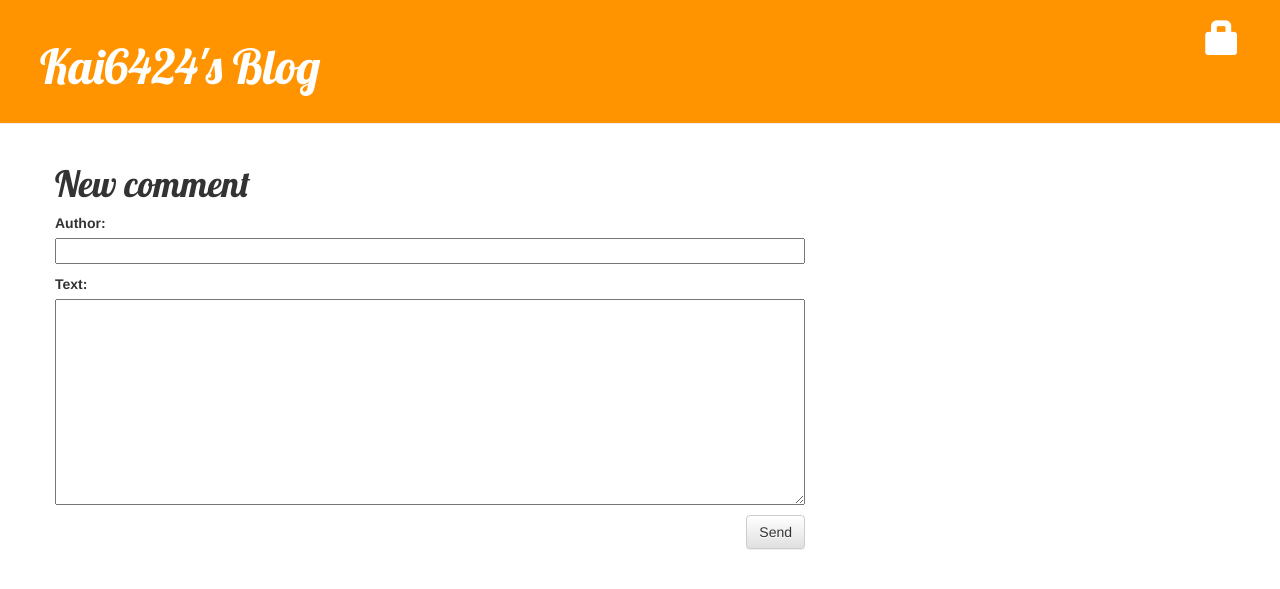
After one commit to kai6424/my-first-blog, a Django app: page /post/1/comment/ in a window 1280 px wide. The commit adds this page. Shown: the top 589 px of the page. Run offline with Django 3.2, Linux system fonts and the light colour scheme; tables that the repository leaves empty hold one stand-in row (values such as "Sample post"); some libraries are stand-ins or nearby versions.

Commit message:
Added comment model for post

```diff
--- a/blog/admin.py
+++ b/blog/admin.py
@@ -1,4 +1,5 @@
 from django.contrib import admin
-from .models import Post
+from .models import Post, Comment
 
 admin.site.register(Post)
+admin.site.register(Comment)
--- a/blog/forms.py
+++ b/blog/forms.py
@@ -1,7 +1,12 @@
 from django import forms
-from .models import Post
+from .models import Post, Comment
 
 class PostForm(forms.ModelForm):
     class Meta:
         model = Post
         fields = ('title', 'text',)
+
+class CommentForm(forms.ModelForm):
+    class Meta:
+        model = Comment
+        fields = ('author', 'text',)
--- a/blog/models.py
+++ b/blog/models.py
@@ -12,5 +12,22 @@ class Post(models.Model):
         self.published_date = timezone.now()
         self.save()
 
+    def approved_comments(self):
+        return self.comments.filter(approved_comment=True)
+
     def __str__(self):
         return self.title
+
+class Comment(models.Model):
+    post = models.ForeignKey('blog.Post', related_name='comments')
+    author = models.CharField(max_length=200)
+    text = models.TextField()
+    created_date = models.DateTimeField(default=timezone.now)
+    approved_comment = models.BooleanField(default=False)
+
+    def approve(self):
+        self.approved_comment = True
+        self.save()
+
+    def __str__(self):
+        return self.text
--- a/blog/static/css/blog.css
+++ b/blog/static/css/blog.css
@@ -44,3 +44,7 @@ h1, h2, h3, h4 {
 .post h1 a, .post h1 a:visited {
     color: #000000;
 }
+
+.comment {
+    margin: 20px 0px 20px 20px;
+}
--- /dev/null
+++ b/blog/templates/blog/add_comment_to_post.html
@@ -0,0 +1,9 @@
+{% extends 'blog/base.html' %}
+
+{% block content %}
+    <h1>New comment</h1>
+    <form method="POST" class="post-form">{% csrf_token %}
+        {{ form.as_p }}
+        <button type="submit" class="save btn btn-default">Send</button>
+    </form>
+{% endblock %}
--- a/blog/templates/blog/post_list.html
+++ b/blog/templates/blog/post_list.html
@@ -8,6 +8,7 @@
             </div>
             <h1><a href="{% url 'post_detail' pk=post.pk %}">{{ post.title }}</a></h1>
             <p>{{ post.text|linebreaksbr }}</p>
+            <a href="{% url 'post_detail' pk=post.pk %}">Comment: {{ post.approved_comments.count }}</a>
         </div>
     {% endfor %}
 {% endblock %}
--- a/blog/urls.py
+++ b/blog/urls.py
@@ -9,4 +9,7 @@ urlpatterns = [
     url(r'^drafts/$', views.post_draft_list, name='post_draft_list'),
     url(r'^post/(?P<pk>\d+)/publish/$', views.post_publish, name='post_publish'),
     url(r'^post/(?P<pk>\d+)/remove/$', views.post_remove, name='post_remove'),
+    url(r'^post/(?P<pk>\d+)/comment/$', views.add_comment_to_post, name='add_comment_to_post'),
+    url(r'^comment/(?P<pk>\d+)/approve/$', views.comment_approve, name='comment_approve'),
+    url(r'^comment/(?P<pk>\d+)/remove/$', views.comment_remove, name='comment_remove'),
 ]
--- a/blog/views.py
+++ b/blog/views.py
@@ -1,7 +1,7 @@
 from django.shortcuts import render, get_object_or_404, redirect
 from django.utils import timezone
-from .models import Post
-from .forms import PostForm
+from .models import Post, Comment
+from .forms import PostForm, CommentForm
 from django.contrib.auth.decorators import login_required
 
 # Create your views here.
@@ -56,3 +56,29 @@ def post_remove(request, pk):
     post = get_object_or_404(Post, pk=pk)
     post.delete()
     return redirect('post_list')
+
+def add_comment_to_post(request, pk):
+    post = get_object_or_404(Post, pk=pk)
+    if request.method == "POST":
+        form = CommentForm(request.POST)
+        if form.is_valid():
+            comment = form.save(commit=False)
+            comment.post = post
+            comment.save()
+            return redirect('post_detail', pk=post.pk)
+
+    else:
+        form = CommentForm()
+    return render(request, 'blog/add_comment_to_post.html', {'form': form})
+
+@login_required
+def comment_approve(request, pk):
+    comment = get_object_or_404(Comment, pk=pk)
+    comment.approve()
+    return redirect('post_detail', pk=comment.post.pk)
+
+@login_required
+def comment_remove(request, pk):
+    comment = get_object_or_404(Comment, pk=pk)
+    comment.delete()
+    return redirect('post_detail', pk=comment.post.pk)
```
Also changed, not shown: blog/templates/blog/post_detail.html (+18 -0 lines), blog/migrations/0002_comment.py (added).
